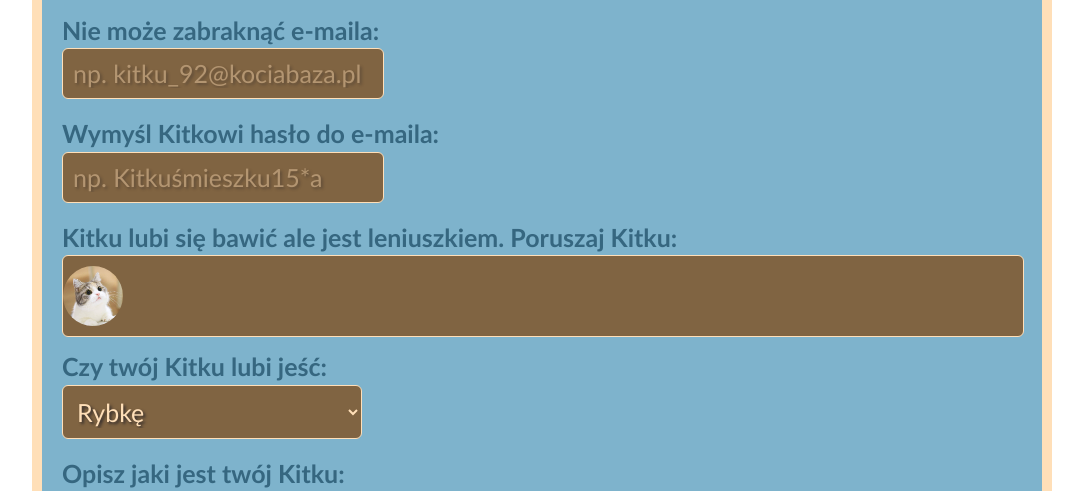
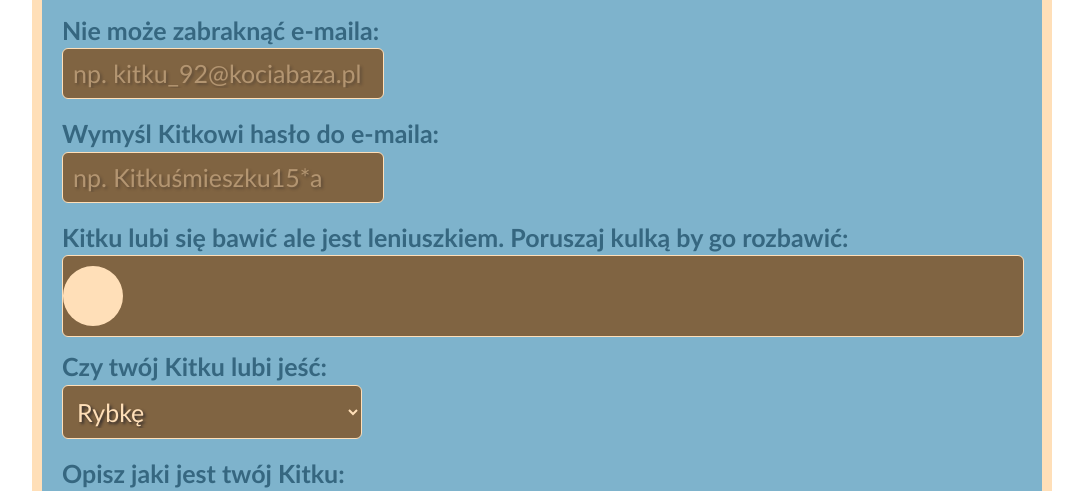
Before and after one commit to kamilMalinowski/form, a PHP site: page / in a window 1280 px wide. Shown: the part 740-1231 px from the top of the page, without its empty margins (98-1181 px from the left). Run offline with PHP 8.4, Linux system fonts and the light colour scheme.

Commit message:
update wtf homework

```diff
--- a/assets/style.css
+++ b/assets/style.css
@@ -49,7 +49,7 @@
   display: inline;
 }
 .form__fieldset .form__input {
-    width: 10%;
+  width: 10%;
 }
 .form__label {
   display: block;
@@ -68,13 +68,13 @@
   border-radius: 6px;
   width: 300px;
 }
-.form__input--send{
-    width: 100%;
-    cursor: pointer;
+.form__input--send {
+  width: 100%;
+  cursor: pointer;
 }
-    .form__input--file{
-        width: 400px;
-        cursor: pointer;
+.form__input--file {
+  width: 400px;
+  cursor: pointer;
 }
 .form__textarea {
   display: block;
@@ -105,8 +105,7 @@
   -webkit-appearance: none;
   height: 60px;
   cursor: pointer;
-  background-image: url(/images/kitku.png);
-  background-size: contain;
+  background-color: #ffdfb8;
   border-radius: 100%;
   padding: 4px;
 }
--- a/index.html
+++ b/index.html
@@ -111,7 +111,7 @@
         <!--range-->
         <p class="form__description">
           <label class="form__label" for="range">
-            Kitku lubi się bawić ale jest leniuszkiem. Poruszaj Kitku:
+            Kitku lubi się bawić ale jest leniuszkiem. Poruszaj kulką by go rozbawić:
           </label>
           <input
             class="form__range"
```
